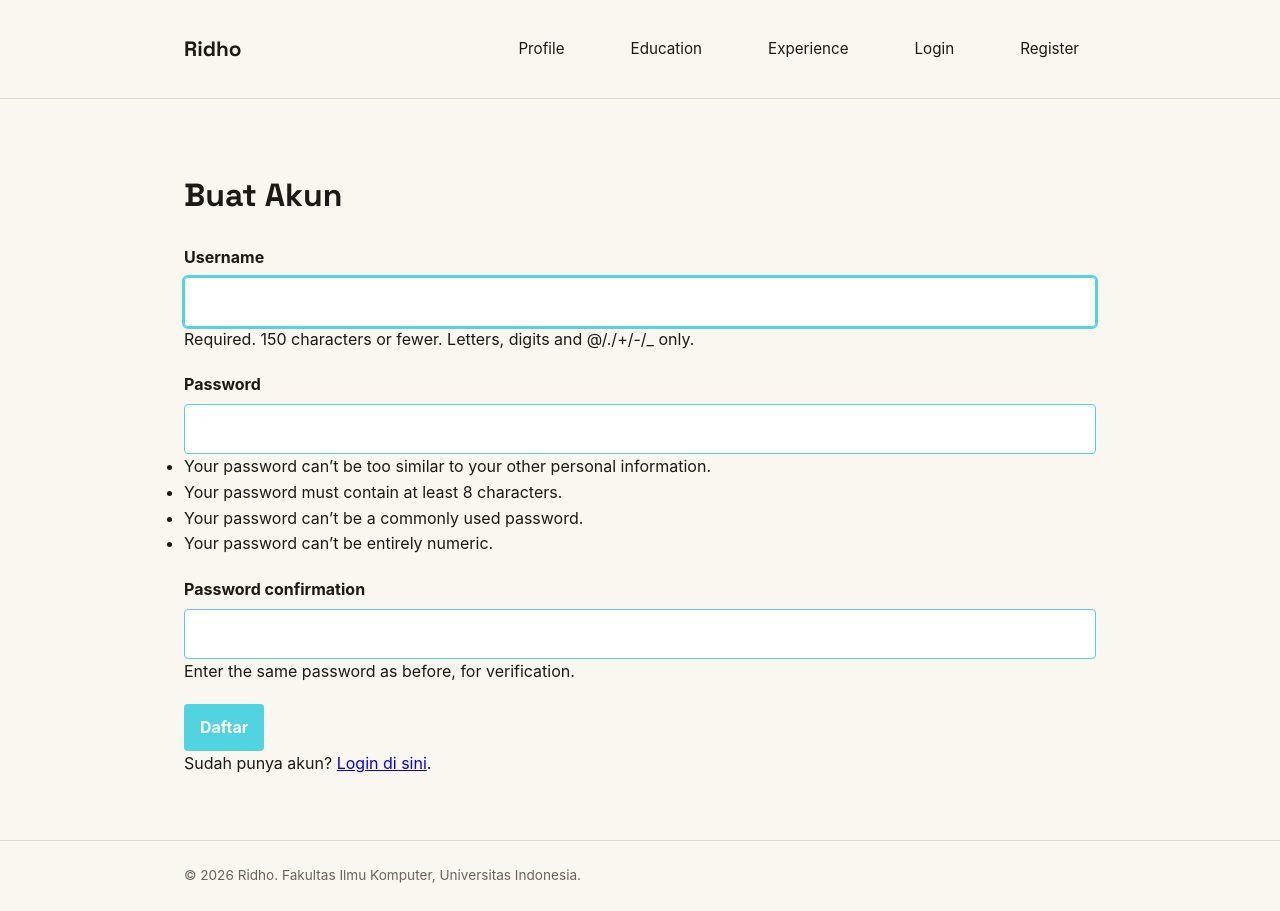
After one commit to ridhoanwar24/myportofolio, a Django app: page /register/ in a window 1280 px wide. The commit adds this page. Run offline with Django 5.2, Linux system fonts and the light colour scheme; some libraries are stand-ins or nearby versions.

Commit message:
Add Register, Login, Logout

```diff
--- a/main/urls.py
+++ b/main/urls.py
@@ -6,6 +6,10 @@ app_name = "main"
 
 urlpatterns = [
     path("", show_main, name="show_main"),
+
+    path("register/", register, name="register"),
+    path("login/", login_user, name="login"),
+    path("logout/", logout_user, name="logout"),
 
     path("experience/", show_experience, name="show_experience"),
     path("experience/add/", create_experience, name="create_experience"),
--- a/main/views.py
+++ b/main/views.py
@@ -1,4 +1,6 @@
 from django.contrib import messages
+from django.contrib.auth import login, logout
+from django.contrib.auth.forms import AuthenticationForm, UserCreationForm
 from django.core import serializers
 from django.http import HttpResponse
 from django.shortcuts import get_object_or_404, redirect, render
@@ -6,6 +8,38 @@ from django.shortcuts import get_object_or_404, redirect, render
 from main.models import Experience, Education
 from main.forms import *
 
+def register(request):
+    form = UserCreationForm(request.POST or None)
+
+    if request.method == "POST" and form.is_valid():
+        form.save()
+        messages.success(request, "Akun berhasil dibuat. Silakan login.")
+        return redirect("main:login")
+
+    context = {
+        "full_name": "Muhammad Ridho Anwar",
+        "nickname": "Ridho",
+        "form": form,
+    }
+    return render(request, "register.html", context)
+
+def login_user(request):
+    form = AuthenticationForm(request, data=request.POST or None)
+
+    if request.method == "POST" and form.is_valid():
+        login(request, form.get_user())
+        return redirect("main:show_main")
+
+    context = {
+        "full_name": "Muhammad Ridho Anwar",
+        "nickname": "Ridho",
+        "form": form,
+    }
+    return render(request, "login.html", context)
+
+def logout_user(request):
+    logout(request)
+    return redirect("main:show_main")
 
 def get_education_json(request):
     institution_name_query = request.GET.get("institution_name", "").strip()
--- a/portofolio/settings.py
+++ b/portofolio/settings.py
@@ -66,6 +66,7 @@ TEMPLATES = [
         'APP_DIRS': True,
         'OPTIONS': {
             'context_processors': [
+                'django.template.context_processors.debug',
                 'django.template.context_processors.request',
                 'django.contrib.auth.context_processors.auth',
                 'django.contrib.messages.context_processors.messages',
--- a/static/css/style.css
+++ b/static/css/style.css
@@ -72,6 +72,21 @@ h1, .brand {
 }
 
 .site-header nav a:hover {
+    border-color: #dcdfe3;
+    background-color: #dcdfe3;
+}
+
+.nav-user {
+    color: var(--accent);
+    text-decoration: none;
+    font-size: 0.95rem;
+    transition: all 0.2s ease;
+    border: 1px solid transparent;
+    border-radius: 8px;
+    padding: 1rem;
+}
+
+.nav-user:hover {
     border-color: #dcdfe3;
     background-color: #dcdfe3;
 }
@@ -566,10 +581,3 @@ h1, .brand {
         text-align: center;
     }
 }
-
-/*Tugas 3 - Form Experience*/
-.experience-form {
-    width: 100%;
-    max-width: 100%;
-    margin-top: 1.5rem;
-}
--- a/templates/base.html
+++ b/templates/base.html
@@ -21,6 +21,13 @@
                     <a href="{% url 'main:show_main' %}">Profile</a>
                     <a href="{% url 'main:show_education' %}">Education</a>
                     <a href="{% url 'main:show_experience' %}">Experience</a>
+                    {% if user.is_authenticated %}
+                        <span class="nav-user">{{ user.username }}</span>
+                        <a href="{% url 'main:logout' %}">Logout</a>
+                    {% else %}
+                        <a href="{% url 'main:login' %}">Login</a>
+                        <a href="{% url 'main:register' %}">Register</a>
+                    {% endif %}
                 </nav>
             </div>
         </header>
--- a/templates/experience_form.html
+++ b/templates/experience_form.html
@@ -19,7 +19,7 @@
                     {% endif %}
                 </h1>
                 <form method="post"
-                      class="experience-form">
+                      class="education-form">
                     {% csrf_token %}
                     {% for field in form %}
                         <div class="form-group">
--- /dev/null
+++ b/templates/register.html
@@ -0,0 +1,33 @@
+{% extends "base.html" %}
+{% block meta %}
+    <title>Register</title>
+{% endblock meta %}
+{% block content %}
+    <main>
+        <section class="experience-section">
+            <div class="container">
+                <h1>Buat Akun</h1>
+                <form method="post" action="{% url 'main:register' %}" class="education-form">
+                    {% csrf_token %}
+                    {% for error in form.non_field_errors %}
+                        <p class="form-error">{{ error }}</p>
+                    {% endfor %}
+                    {% for field in form %}
+                        <div class="form-group">
+                            <label for="{{ field.id_for_label }}">{{ field.label }}</label>
+                            {{ field }}
+                            {% if field.help_text %}
+                                <div class="form-help">{{ field.help_text }}</div>
+                            {% endif %}
+                            {% for error in field.errors %}
+                                <p class="form-error">{{ error }}</p>
+                            {% endfor %}
+                        </div>
+                    {% endfor %}
+                    <button type="submit" class="button">Daftar</button>
+                </form>
+                <p>Sudah punya akun? <a href="{% url 'main:login' %}">Login di sini</a>.</p>
+            </div>
+        </section>
+    </main>
+{% endblock content %}
```
Also changed, not shown: templates/login.html (added, +33 -0 lines), main/migrations/0003_alter_education_category.py (added).
